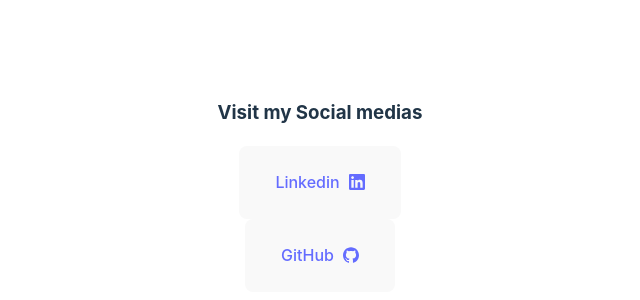
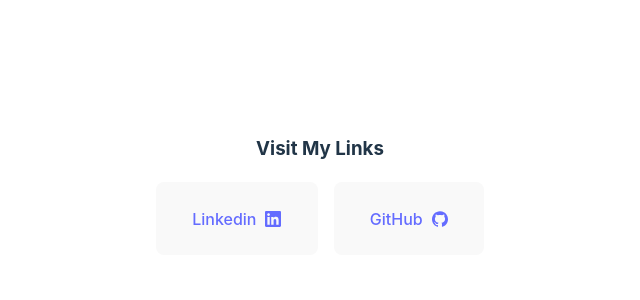
Before and after one commit to alimohseni99/good-component, a React (Vite) app: page / in a window 1280 px wide. Shown: the part 214-514 px from the top of the page, without its empty margins (320-960 px from the left). Built offline with nearby package versions, Linux system fonts and the light colour scheme.

Commit message:
final push

```diff
--- a/src/App.css
+++ b/src/App.css
@@ -4,3 +4,9 @@
   padding: 2rem;
   text-align: center;
 }
+
+.buttons {
+  display: flex;
+  flex-direction: row;
+  gap: 1rem;
+}
--- a/src/App.tsx
+++ b/src/App.tsx
@@ -4,7 +4,8 @@
 function App() {
   return (
     <>
-      <h3>Visit my Social medias</h3>
+      <h3>Visit My Links</h3>
+      <div className="buttons">
         <LinkButton
           url={"https://www.linkedin.com/notifications/?filter=all"}
           name={"Linkedin"}
@@ -13,6 +14,7 @@
           url={"https://www.linkedin.com/notifications/?filter=all"}
           name={"GitHub"}
         />
+      </div>
     </>
   );
 }
```
Lines whose indentation alone changed are shown as unchanged.
